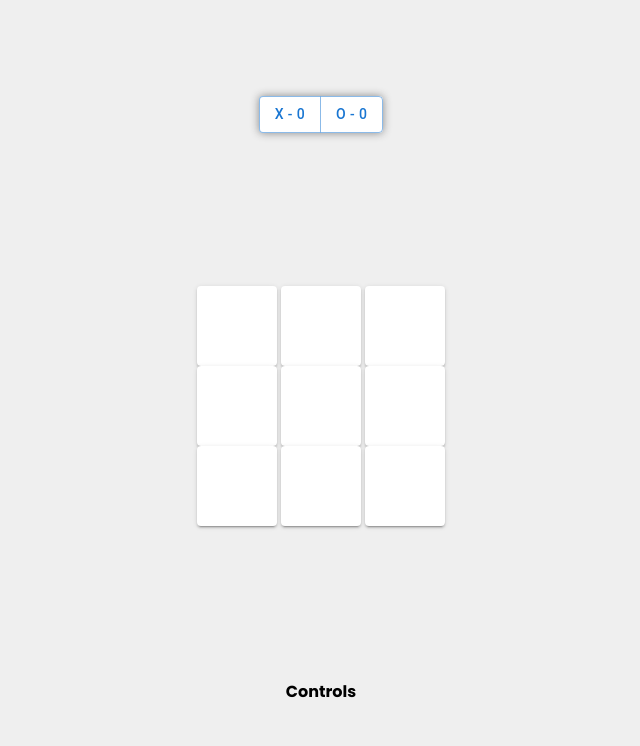
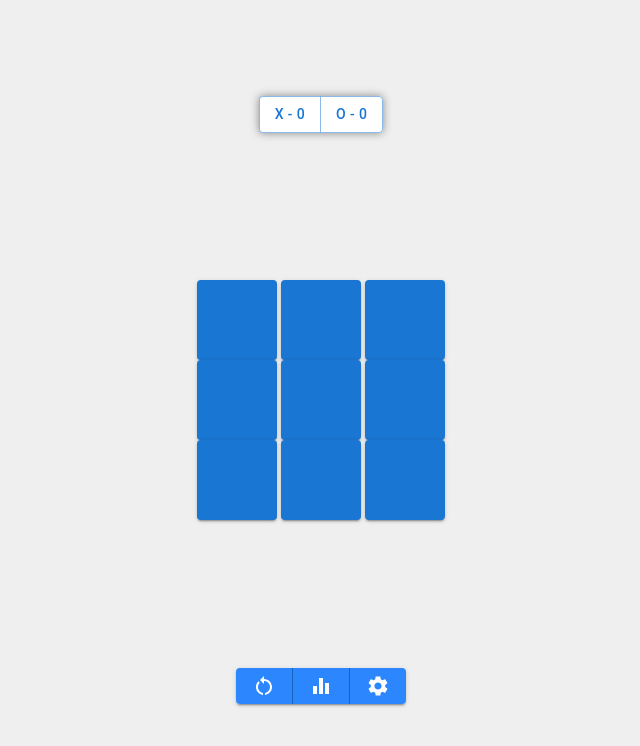
Before and after one commit to Andrew-Neely-82/tictactoe-nextjs, a Next.js app: page / in a window 1280 px wide. Shown: the top 746 px of the page, without its empty margins (319-959 px from the left). Built offline with nearby package versions, Linux system fonts and the light colour scheme.

Commit message:
saving progress

```diff
--- a/package.json
+++ b/package.json
@@ -11,6 +11,7 @@
   "dependencies": {
     "@emotion/react": "^11.11.1",
     "@emotion/styled": "^11.11.0",
+    "@mui/icons-material": "^5.14.1",
     "@mui/material": "^5.14.2",
     "autoprefixer": "^10.4.14",
     "eslint": "8.46.0",
--- a/src/components/board/Board.jsx
+++ b/src/components/board/Board.jsx
@@ -3,13 +3,13 @@ import { Square } from "../export";
 const Board = ({ board, onClick }) => {
   return (
     <div className="grid grid-cols-3 gap-x-1 justify-center">
-      {board.map((value, index) => {
+      {board.map((value, key) => {
         const props = {
           value: value,
-          onClick: () => value === null && onClick(index),
+          onClick: () => value === null && onClick(key),
         };
 
-        return <Square className="" {...props} key={index} />;
+        return <Square {...props} key={key} />;
       })}
     </div>
   );
--- a/src/components/board/square/Square.jsx
+++ b/src/components/board/square/Square.jsx
@@ -1,4 +1,5 @@
 import { Button } from "@mui/material";
+import tailwindConfig from "../../../../tailwind.config";
 
 const Square = ({ value, onClick }) => {
   const x = "text-custom-red";
--- a/src/components/controls/Controls.jsx
+++ b/src/components/controls/Controls.jsx
@@ -1,6 +1,15 @@
-const Controls = () => {
+import { ResetButton, ScoreButton, SettingsButton } from "../export";
+import { ButtonGroup } from "@mui/material";
+
+const Controls = ({ resetBoard, openSettings, clearScores }) => {
   return (
-    <div>Controls</div>
-  )
-}
-export default Controls
+    <>
+      <ButtonGroup variant="contained" aria-label="outlined primary button group">
+        <ResetButton resetBoard={resetBoard} />
+        <ScoreButton clearScores={clearScores} />
+        <SettingsButton openSettings={openSettings} />
+      </ButtonGroup>
+    </>
+  );
+};
+export default Controls;
--- a/src/components/controls/resetButton/ResetButton.jsx
+++ b/src/components/controls/resetButton/ResetButton.jsx
@@ -1,6 +1,21 @@
-const ResetButton = () => {
+import RestartAltIcon from "@mui/icons-material/RestartAlt";
+import { Button, Box, Tooltip } from "@mui/material";
+import { visuallyHidden } from "@mui/utils";
+
+const ResetButton = ({ resetBoard }) => {
+  const props = {
+    className: "bg-custom-blue",
+    variant: "contained",
+    onClick: resetBoard,
+  };
+
   return (
-    <div>ResetButton</div>
-  )
-}
-export default ResetButton
+    <Tooltip title="Reset" placement="bottom" arrow>
+      <Button {...props}>
+        <RestartAltIcon />
+        <Box sx={visuallyHidden}>Reset the board</Box>
+      </Button>
+    </Tooltip>
+  );
+};
+export default ResetButton;
--- a/src/components/controls/scoreButton/ScoreButton.jsx
+++ b/src/components/controls/scoreButton/ScoreButton.jsx
@@ -1,6 +1,27 @@
-const ScoreButton = () => {
+import EqualizerIcon from "@mui/icons-material/Equalizer";
+import { Button, Box, Tooltip } from "@mui/material";
+import { visuallyHidden } from "@mui/utils";
+
+const ScoreButton = ({ clearScores }) => {
+  const tooltipProps = {
+    title: "Clear Scores",
+    placement: "bottom",
+  };
+
+  const buttonProps = {
+    className: "bg-custom-blue",
+    variant: "contained",
+    onClick: clearScores,
+  };
+
   return (
-    <div>ScoreButton</div>
-  )
-}
-export default ScoreButton
+    <Tooltip {...tooltipProps} arrow>
+      <Button {...buttonProps}>
+        <EqualizerIcon />
+        <Box sx={visuallyHidden}>Reset Scores</Box>
+      </Button>
+    </Tooltip>
+  );
+};
+
+export default ScoreButton;
--- a/src/components/controls/settingsButton/SettingsButton.jsx
+++ b/src/components/controls/settingsButton/SettingsButton.jsx
@@ -1,6 +1,21 @@
+import SettingsIcon from "@mui/icons-material/Settings";
+import { Button, Box, Tooltip } from "@mui/material";
+import { visuallyHidden } from "@mui/utils";
+import { useState } from "react";
+
 const SettingsButton = () => {
+  const [open, setOpen] = useState(false);
+
+  const handleOpen = () => {
+    setOpen((prevOpen) => !prevOpen);
+  };
+
   return (
-    <div>SettingsButton</div>
-  )
+    <Tooltip title="Settings" arrow>
+    <Button className="bg-custom-blue" onClick={handleOpen}>
+      <SettingsIcon />
+      <Box sx={visuallyHidden}>Settings</Box>
+    </Button>
+  </Tooltip>  )
 }
 export default SettingsButton
--- a/src/components/export.js
+++ b/src/components/export.js
@@ -2,3 +2,6 @@ export { default as ScoreBoard } from "./layout/scoreBoard/ScoreBoard";
 export { default as Board } from "./board/Board";
 export { default as Square } from "./board/square/Square";
 export { default as Controls } from "./controls/Controls";
+export { default as ResetButton } from "./controls/resetButton/ResetButton";
+export { default as ScoreButton } from "./controls/scoreButton/ScoreButton";
+export { default as SettingsButton } from "./controls/settingsButton/SettingsButton";
--- a/tailwind.config.js
+++ b/tailwind.config.js
@@ -6,7 +6,7 @@ module.exports = {
       colors: {
         "custom-red": "rgb(255, 70, 37) !important",
         "custom-blue": "rgb(44, 135, 255) !important",
-        "custom-white": "#fff !important",
+        "custom-white": "fff# !important",
       },
       backgroundImage: {
         "gradient-radial": "radial-gradient(var(--tw-gradient-stops))",
```
Also changed, not shown: 1 other file (tests, documents, lock files or other folders).
